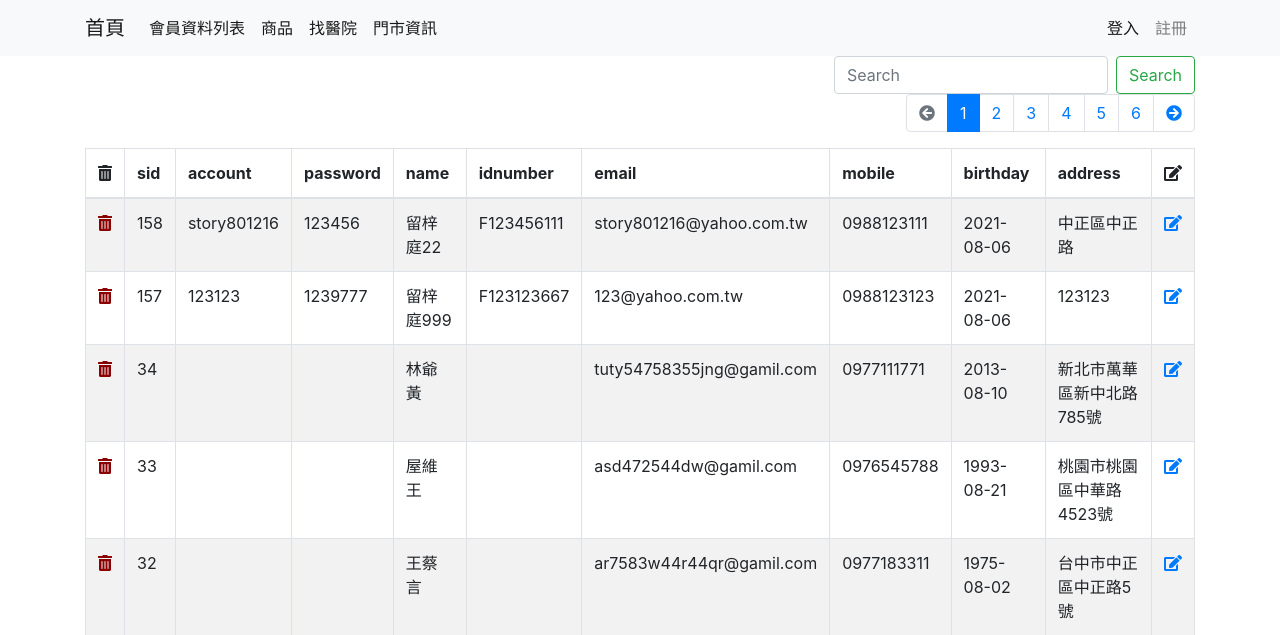
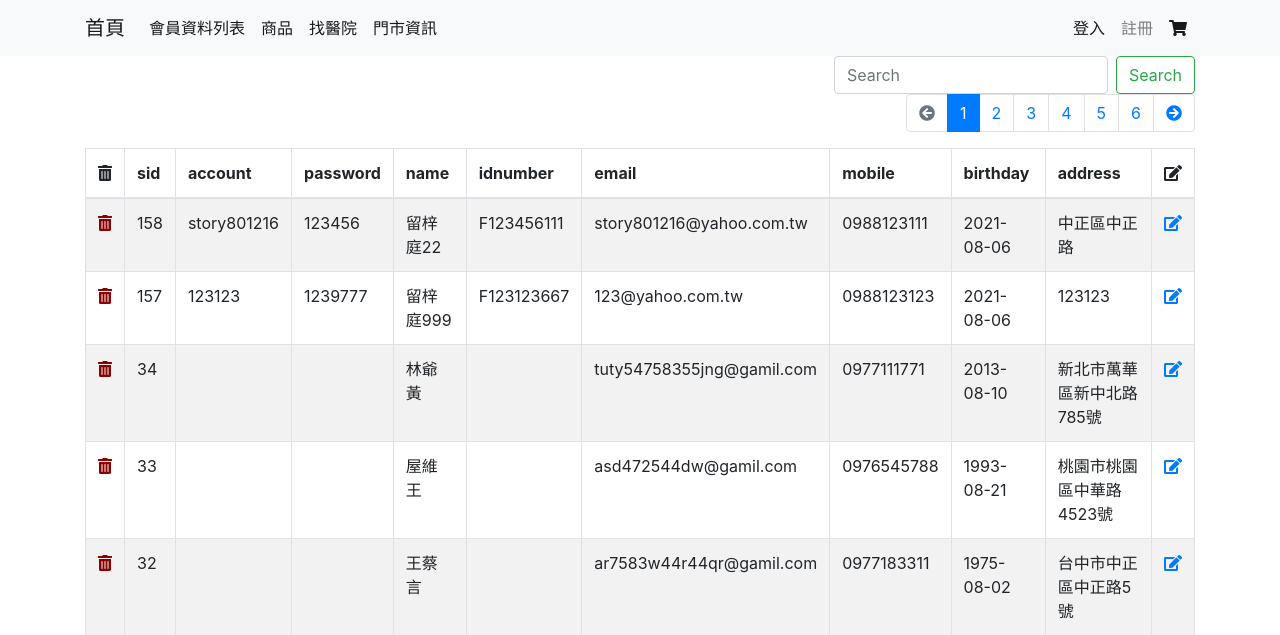
Before and after one commit to story801216/zi-finalproject, a PHP site: page /mfee19-php/data-list.php in a window 1280 px wide. Shown: the top 635 px of the page. Run offline with PHP 8.4, Linux system fonts and the light colour scheme; data comes from the database, SQL or seed files in the repository; some libraries are stand-ins or nearby versions.

Commit message:
讓柏俞navbar&相宸購物車部分與梓庭的同步

```diff
--- a/zi-ting/partials/navbar.php
+++ b/zi-ting/partials/navbar.php
@@ -30,7 +30,7 @@
                          <a class="nav-link" ><?= $_SESSION['user']['name'] ?></a> <!--把href拿掉的用意在於登入後['nickname']就沒有可點入的部分 -->
                     </li>
                     <li class="nav-item">
-                        <a class="nav-link" href="profile-edit.php">編輯個人資料</a> <!--編輯個人資料按鈕製作20210812090115-09:20~ -->
+                        <a class="nav-link" href="profile-edit.php">編輯個人資料</a>
                     </li>
                     <li class="nav-item">
                         <a class="nav-link" href="logout.php">登出</a>
@@ -42,6 +42,12 @@
                     <li class="nav-item">
                     <a class="nav-link" href="data-insert.php">註冊</a>
                     </li>
+
+                    <li class="nav-item active cart-icon">
+                        <a class="nav-link" href="../../../finalproject/po-yu/products/cart-check.php" >
+                            <i class="fas fa-shopping-cart"><?= isset($_SESSION['total']) ? $_SESSION['total']: ''; ?></i>
+                        </a>
+                </li>
                 <?php endif; ?>
             </ul>
 
```
Also changed, not shown: po-yu/products/partials/navbar.php (+8 -5 lines).
